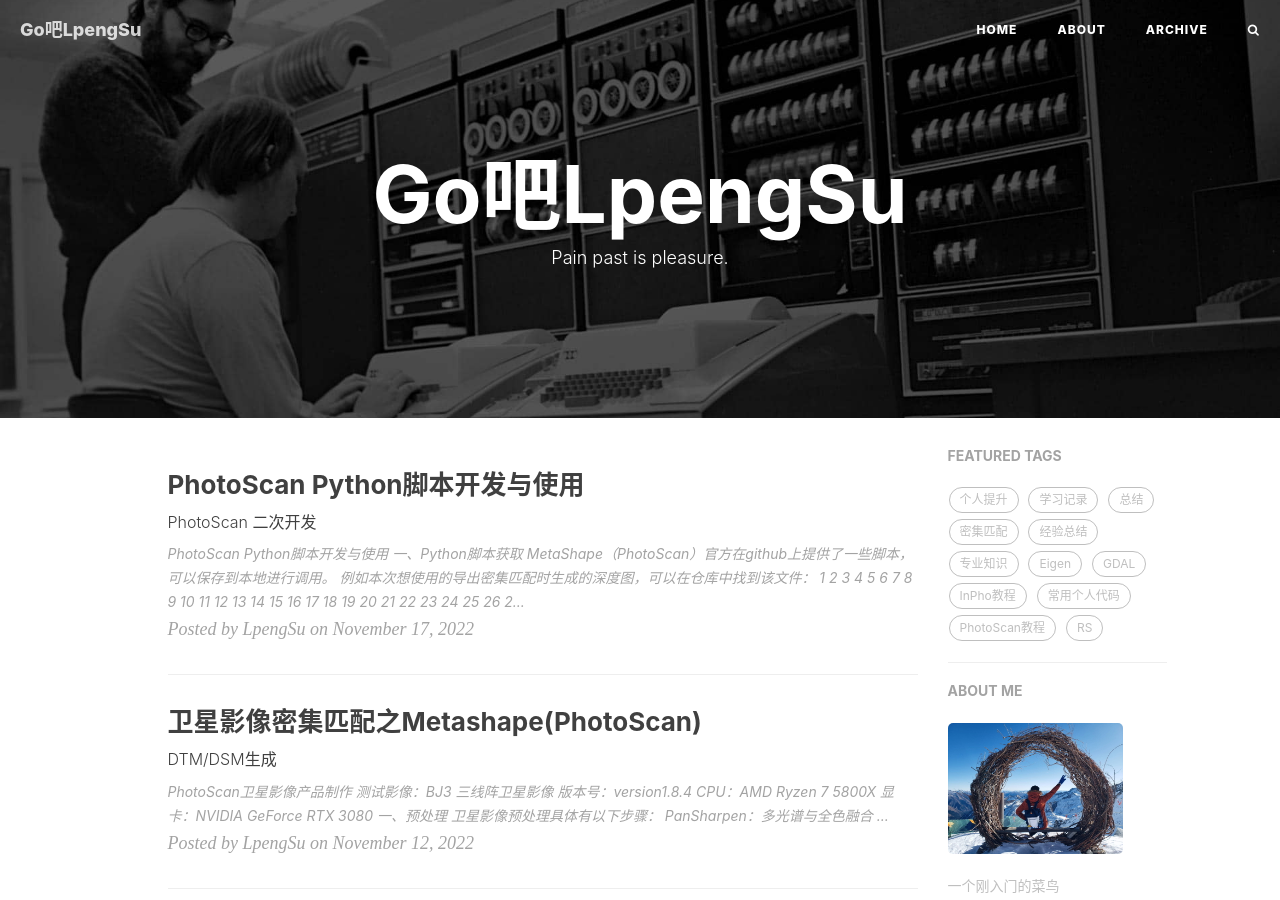
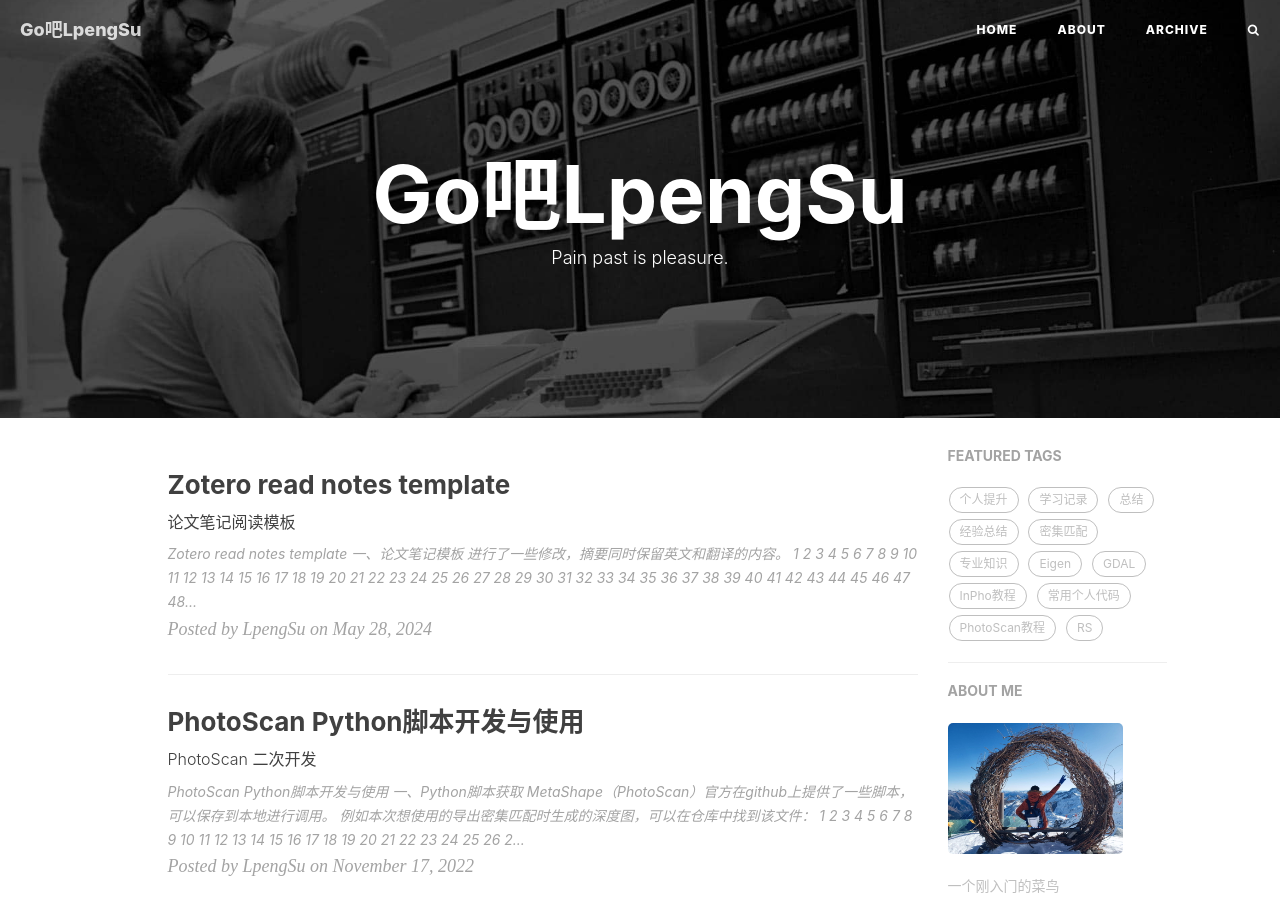
Before and after one commit to YueyueBird-su/YueyueBird-su.github.io, a Jekyll site: the page built from index.html, in a window 1280 px wide and 900 px high. Built offline with Jekyll 4.4.1, drawn with Linux system fonts in a browser that asks for light colours; nearby versions of some CDN libraries; the list of posts is cut into pages by our own code; comment, search, counter and statistics services are not loaded; some of the changed text lies outside the part shown.

Commit message:
📝docs(添加文档): 0528 Zotero read notes template

````diff
--- a/_config.yml
+++ b/_config.yml
@@ -72,7 +72,7 @@ netease_comment: false
 
 # Google Analytics
 ga_track_id: 'G-BEB56BM3FK'            #GA_id,创建之后会给你
-ga_domain: blog.goblps.xyz                         #默认是auto，有域名后更改
+ga_domain: auto                         #默认是auto，有域名后更改
 
 
 # Sidebar settings
@@ -102,9 +102,6 @@ page-mathjax: false
 # Friends
 friends: [
     {
-    #     title: "Su",
-    #     href: "http://su/"
-    # },{
         title: "YueyueBird-su",
         href: "https://github.com/YueyueBird-su"
     }
--- /dev/null
+++ b/_posts/2024-05-28-ZoteroTemplate.md
@@ -0,0 +1,191 @@
+---
+layout:     post
+title:      "Zotero read notes template"
+subtitle:   "论文笔记阅读模板"
+date:       2024-05-28 22:18:30
+author:     "LpengSu"
+header-img: "https://raw.githubusercontent.com/YueyueBird-su/Pitcture_Git/main/images/image-20240528175216057.png"
+catalog: true
+tags:
+    - 经验总结
+    - Zotero技巧
+---
+
+# Zotero read notes template
+
+## 一、论文笔记模板
+
+进行了一些修改，摘要同时保留英文和翻译的内容。
+
+```xml
+{% raw %}
+<!-- 标题 -->
+<h1 style="color:#193c47; background-color:#eef9fd; padding:8px;">
+  ${(() => {
+    const titleTranslation = topItem.getField("titleTranslation");
+    if (titleTranslation) {
+      return `(${topItem.getField("date")}) ${topItem.getField("title")} (${titleTranslation})`;
+    } else {
+      return `(${topItem.getField("date")}) ${topItem.getField("title")}`;
+    }
+  })()}
+</h1>
+
+<!-- Meta Data -->
+<span>
+  <h2 style="color:#1b5e20; background-color:#f1f8e9;">💡 Meta Data</h2>
+</span>
+
+<table>
+  <!-- 作者 -->
+  <tr>
+    <td style="color:#193c47; background-color:#dbeedd; padding:8px;">
+      <b>作者:</b> ${topItem.getCreators().map((v) => v.firstName + " " + v.lastName).join("; ")}
+    </td>
+  </tr>
+
+  <!-- 期刊 -->
+  <tr>
+    <td style="color:#193c47; background-color:#f3faf4; padding:8px;">
+      <b style="color:#193c47;">期刊: <b style="color:#FF0000">${topItem.getField('publicationTitle')}</b></b><b style="color:#193c47;"> （发表日期: ${topItem.getField("date")}）</b>
+    </td>
+  </tr>
+
+  <!-- 本地链接 -->
+  <tr>
+    <td style="color:#193c47; background-color:#f3faf4; padding:8px;">
+      <b>本地链接: </b>
+      <a href=zotero://open-pdf/0_${Zotero.Items.get(topItem.getAttachments()).filter((i) => i.isPDFAttachment())[0].key}>
+        ${Zotero.Items.get(topItem.getAttachments()).filter((i) => i.isPDFAttachment())[0].getFilename()}
+      </a>
+    </td>
+  </tr>
+
+  <!-- DOI or URL -->
+  <tr>
+    <td style="color:#193c47; background-color:#dbeedd; padding:8px;">
+      ${(() => {
+        const doi = topItem.getField("DOI");
+        if (doi) {
+          return `<b>DOI: </b><a href="https://doi.org/${topItem.getField('DOI')}">${topItem.getField('DOI')}</a>`;
+        } else {
+          return `<b>URL: </b><a href="${topItem.getField('url')}">${topItem.getField('url')}</a>`;
+        }
+      })()}
+    </td>
+  </tr>
+
+  <!-- 摘要 -->
+  <tr>
+    <td style="color:#193c47; background-color:#f3faf4; padding:8px;">
+      <b>摘要: </b><i>${topItem.getField('abstractNote')}</i>;
+    </td>
+  </tr>
+  <tr>
+    <td style="color:#193c47; background-color:#f3faf4; padding:8px;">
+      ${(() => {
+        const abstractTranslation = topItem.getField('abstractTranslation');
+        return `<b>摘要翻译: </b><i>${abstractTranslation}</i>`;
+      })()}
+    </td>
+  </tr>
+
+  <!-- 笔记日期 -->
+  <tr>
+    <td style="color:#193c47; background-color:#dbeedd; padding:8px;">
+      <b>笔记日期: </b>${new Date().toLocaleString()}
+    </td>
+  </tr>
+
+</table>
+
+<!-- 正文 -->
+<span>
+  <h2 style="color:#e0ffff; background-color:#66cdaa;">📜 研究核心</h2>
+  <hr />
+</span>
+<blockquote>Tips: 做了什么，解决了什么问题，创新点与不足？</blockquote>
+<p></p>
+<h3>⚙️ 内容</h3>
+<p></p>
+<h3>💡 创新点</h3>
+<p></p>
+<h3>🧩 不足</h3>
+<p></p>
+
+<span>
+  <h2 style="color:#20b2aa; background-color:#afeeee;">🔁 研究内容</h2>
+  <hr />
+</span>
+<p></p>
+<h3>💧 数据</h3>
+<p></p>
+<h3>👩🏻‍💻 方法</h3>
+<p></p>
+<h3>🔬 实验</h3>
+<p></p>
+<h3>📜 结论</h3>
+<p></p>
+
+<span>
+  <h2 style="color:#004d99; background-color:#87cefa;">🤔 个人总结</h2>
+  <hr />
+</span>
+<blockquote>Tips: 你对哪些内容产生了疑问，你认为可以如何改进？</blockquote>
+<p></p>
+<h3>🙋‍♀️ 重点记录</h3>
+<p></p>
+<h3>📌 待解决</h3>
+<p></p>
+<h3>💭 思考启发</h3>
+<p></p>
+{% endraw %}
+```
+
+## 二、论文批注笔记模板
+
+按照颜色对论文笔记中的批注进行整理，形成笔记
+
+方便对生词、短句的学习
+
+```xml
+{% raw %}
+${{
+  async function getAnnotationsByColor(item, colorFilter) {
+    const annots = item.getAnnotations().filter(colorFilter);
+	return await Zotero.BetterNotes.api.convert.annotations2html(annots, { noteItem: targetNoteItem });
+  }
+
+  const attachments = Zotero.Items.get(topItem.getAttachments()).filter((i) =>
+    i.isPDFAttachment() || i.isSnapshotAttachment() || i.isEPUBAttachment()
+  );
+  let res = "";
+  const colors = ["#ffd400", "#ff6666", "#5fb236", "#2ea8e5", "#a28ae5", "#e56eee", "#f19837", "#aaaaaa"];
+  const colorNames = ["Yellow", "Red", "Green", "Blue", "Purple", "Magenta", "Orange", "Gray"];
+  for (let attachment of attachments) {
+    res += `<h1>${attachment.getFilename()}</h1>`;
+    for (let i in colors) {
+      const renderedAnnotations = (
+        await getAnnotationsByColor(
+          attachment,
+          (annot) => annot.annotationColor === colors[i]
+        )
+      );
+      if (renderedAnnotations) {
+        res += `<h2><p style="background-color:${colors[i]};">${colorNames[i]} Annotations</p></h2>\n${renderedAnnotations}`;
+      }
+    }
+    const renderedAnnotations = (
+      await getAnnotationsByColor(
+        attachment,
+        (annot) => !colors.includes(annot.annotationColor)
+      )
+    );
+    if (renderedAnnotations) {
+      res += `<h2><p>Other Annotations</p></h2>\n${renderedAnnotations}`;
+    }
+  }
+  return res;
+}}$
+{% endraw %}
+```
--- a/package.json
+++ b/package.json
@@ -3,7 +3,7 @@
     "title": "LpengSu",
     "author": "LpengSu <yueyuebird.swjtu@gmail.com>",
     "version": "1.8.2",
-    "homepage": "https://goblps.xyz",
+    "homepage": "https://github.com/YueyueBird-su/YueyueBird-su.github.io",
     "repository": {
         "type": "git",
         "url": "https://github.com/YueyueBird-su/YueyueBird-su.github.io"
````
Also changed, not shown: _doc/postHead.md (+1 -0 lines).
